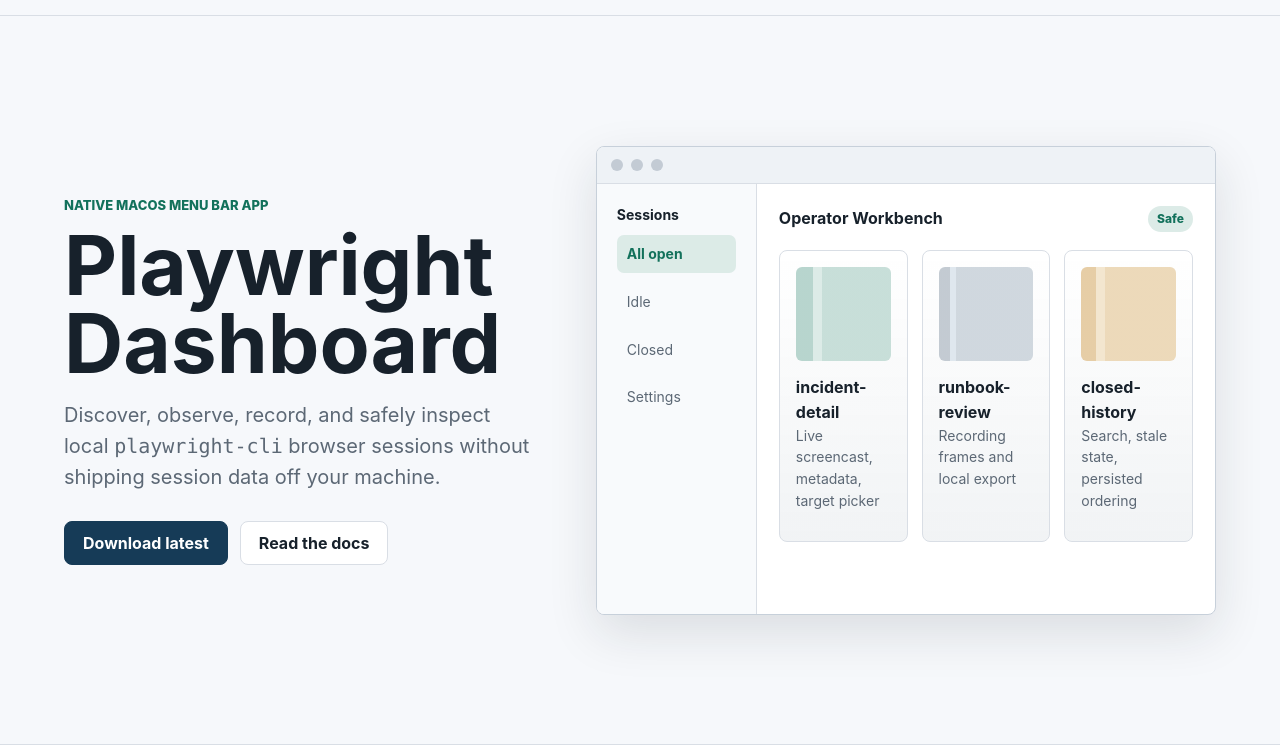
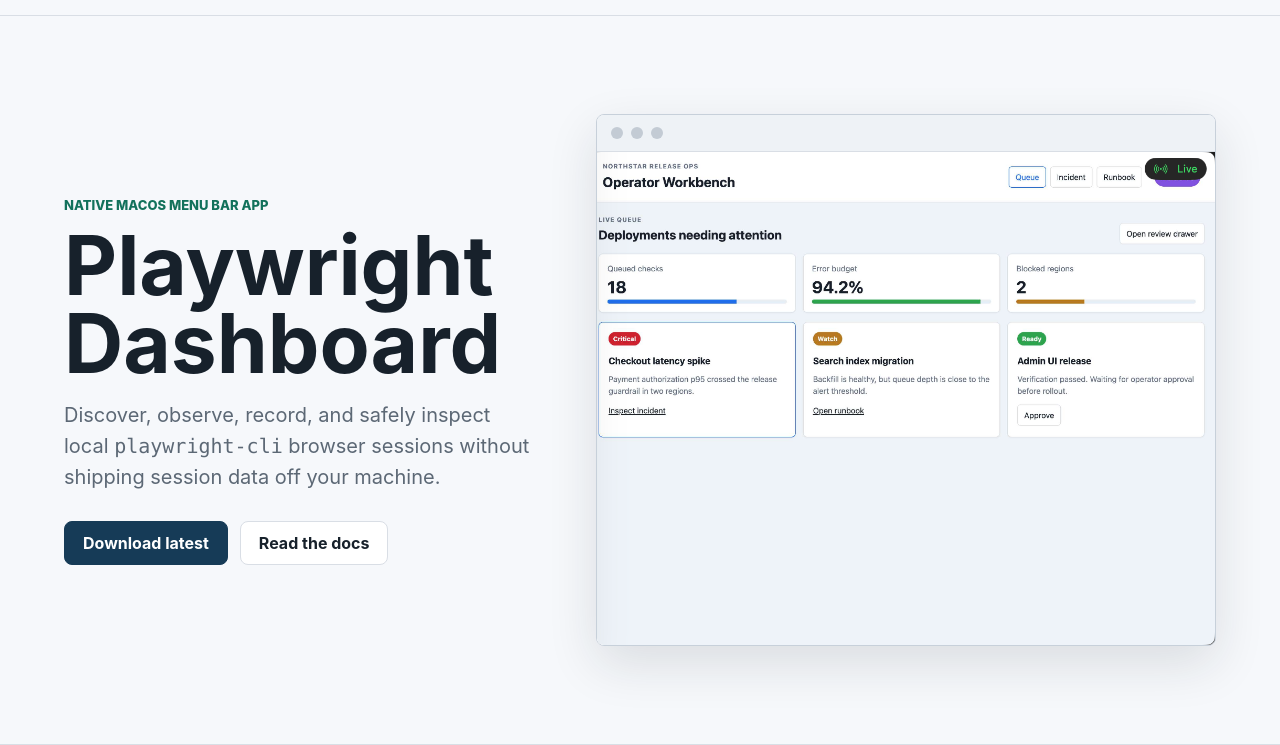
Before and after one commit to mean-weasel/playwright-dashboard, a plain HTML site: page site/index.html in a window 1280 px wide. Shown: the part 55-800 px from the top of the page. Drawn offline with Linux system fonts and the light colour scheme.

Commit message:
Add curated Pages demo screenshot
Adds a curated Operator Workbench screenshot to the Pages site, validates local image references, and links the published docs site from README.

```diff
--- a/site/index.html
+++ b/site/index.html
@@ -46,38 +46,11 @@
             <span></span>
             <span></span>
           </div>
-          <div class="dashboard-preview">
-            <aside>
-              <strong>Sessions</strong>
-              <span class="active">All open</span>
-              <span>Idle</span>
-              <span>Closed</span>
-              <span>Settings</span>
-            </aside>
-            <section>
-              <div class="preview-toolbar">
-                <strong>Operator Workbench</strong>
-                <span class="safe-badge">Safe</span>
-              </div>
-              <div class="session-grid">
-                <article>
-                  <span class="status live"></span>
-                  <strong>incident-detail</strong>
-                  <p>Live screencast, metadata, target picker</p>
-                </article>
-                <article>
-                  <span class="status"></span>
-                  <strong>runbook-review</strong>
-                  <p>Recording frames and local export</p>
-                </article>
-                <article>
-                  <span class="status warn"></span>
-                  <strong>closed-history</strong>
-                  <p>Search, stale state, persisted ordering</p>
-                </article>
-              </div>
-            </section>
-          </div>
+          <img
+            class="dashboard-screenshot"
+            src="assets/operator-workbench-dashboard.png"
+            alt="Playwright Dashboard observing the Operator Workbench fixture in Safe mode"
+          >
         </div>
       </section>
 
--- a/site/styles.css
+++ b/site/styles.css
@@ -180,101 +180,21 @@ h2 {
   background: #c3cbd4;
 }
 
-.dashboard-preview {
-  display: grid;
-  grid-template-columns: 160px minmax(0, 1fr);
-  min-height: 430px;
+.dashboard-screenshot,
+.media-image {
+  display: block;
+  width: 100%;
+  height: auto;
 }
 
-.dashboard-preview aside {
-  display: flex;
-  flex-direction: column;
-  gap: 10px;
-  padding: 20px;
-  border-right: 1px solid var(--line);
-  background: #f8fafc;
-  color: var(--muted);
-  font-size: 14px;
+.dashboard-screenshot {
+  background: #ffffff;
 }
 
-.dashboard-preview aside strong {
-  color: var(--ink);
-}
-
-.dashboard-preview aside span {
-  padding: 8px 10px;
-  border-radius: 7px;
-}
-
-.dashboard-preview aside .active {
-  background: #dcebe7;
-  color: var(--green);
-  font-weight: 700;
-}
-
-.dashboard-preview section {
-  padding: 22px;
-}
-
-.preview-toolbar {
-  display: flex;
-  align-items: center;
-  justify-content: space-between;
-  gap: 16px;
+.media-image {
   margin-bottom: 18px;
-}
-
-.safe-badge {
-  padding: 4px 9px;
-  border-radius: 999px;
-  background: #dcebe7;
-  color: var(--green);
-  font-size: 12px;
-  font-weight: 800;
-}
-
-.session-grid {
-  display: grid;
-  grid-template-columns: repeat(3, minmax(0, 1fr));
-  gap: 14px;
-}
-
-.session-grid article {
-  min-height: 210px;
-  padding: 16px;
   border: 1px solid var(--line);
   border-radius: 8px;
-  background:
-    linear-gradient(180deg, rgba(255, 255, 255, 0), rgba(22, 59, 87, 0.06)),
-    #ffffff;
-}
-
-.session-grid p {
-  color: var(--muted);
-  font-size: 14px;
-}
-
-.status {
-  display: block;
-  width: 100%;
-  height: 94px;
-  margin-bottom: 14px;
-  border-radius: 6px;
-  background:
-    linear-gradient(90deg, rgba(23, 33, 43, 0.14) 12%, transparent 12% 18%, rgba(23, 33, 43, 0.08) 18%),
-    #dfe7ee;
-}
-
-.status.live {
-  background:
-    linear-gradient(90deg, rgba(18, 113, 91, 0.18) 18%, transparent 18% 27%, rgba(18, 113, 91, 0.1) 27%),
-    #dcebe7;
-}
-
-.status.warn {
-  background:
-    linear-gradient(90deg, rgba(179, 107, 0, 0.2) 16%, transparent 16% 25%, rgba(179, 107, 0, 0.1) 25%),
-    #f3e6cf;
 }
 
 .feature-band,
@@ -433,19 +353,6 @@ footer a {
     flex-direction: column;
   }
 
-  .dashboard-preview {
-    grid-template-columns: 1fr;
-  }
-
-  .dashboard-preview aside {
-    border-right: 0;
-    border-bottom: 1px solid var(--line);
-  }
-
-  .session-grid {
-    grid-template-columns: 1fr;
-  }
-
   h1 {
     font-size: 40px;
   }
```
Also changed, not shown: scripts/validate_docs_site.mjs (+7 -6 lines), site/media.html (+7 -4 lines), site/assets/operator-workbench-dashboard.png (added), 1 other file.
